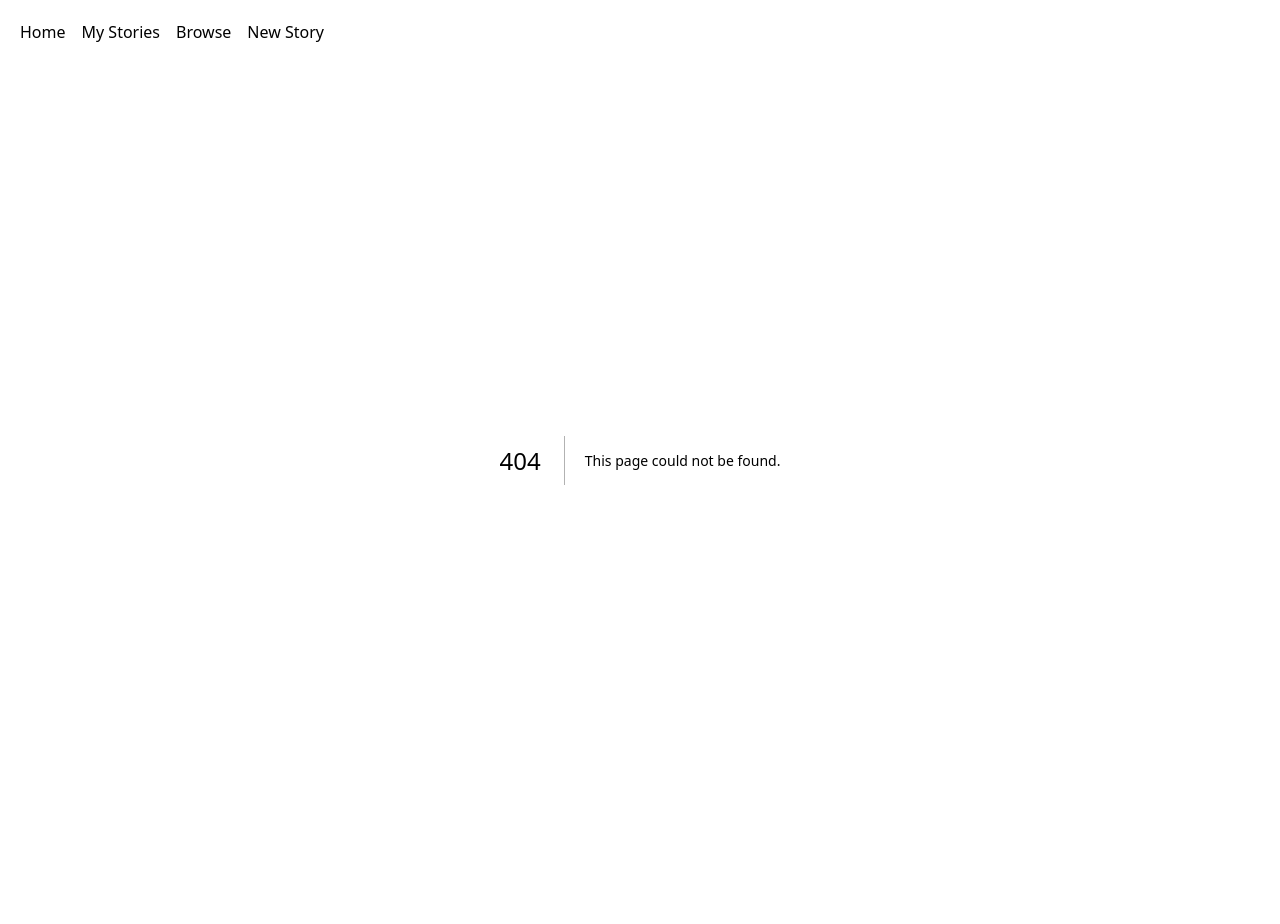
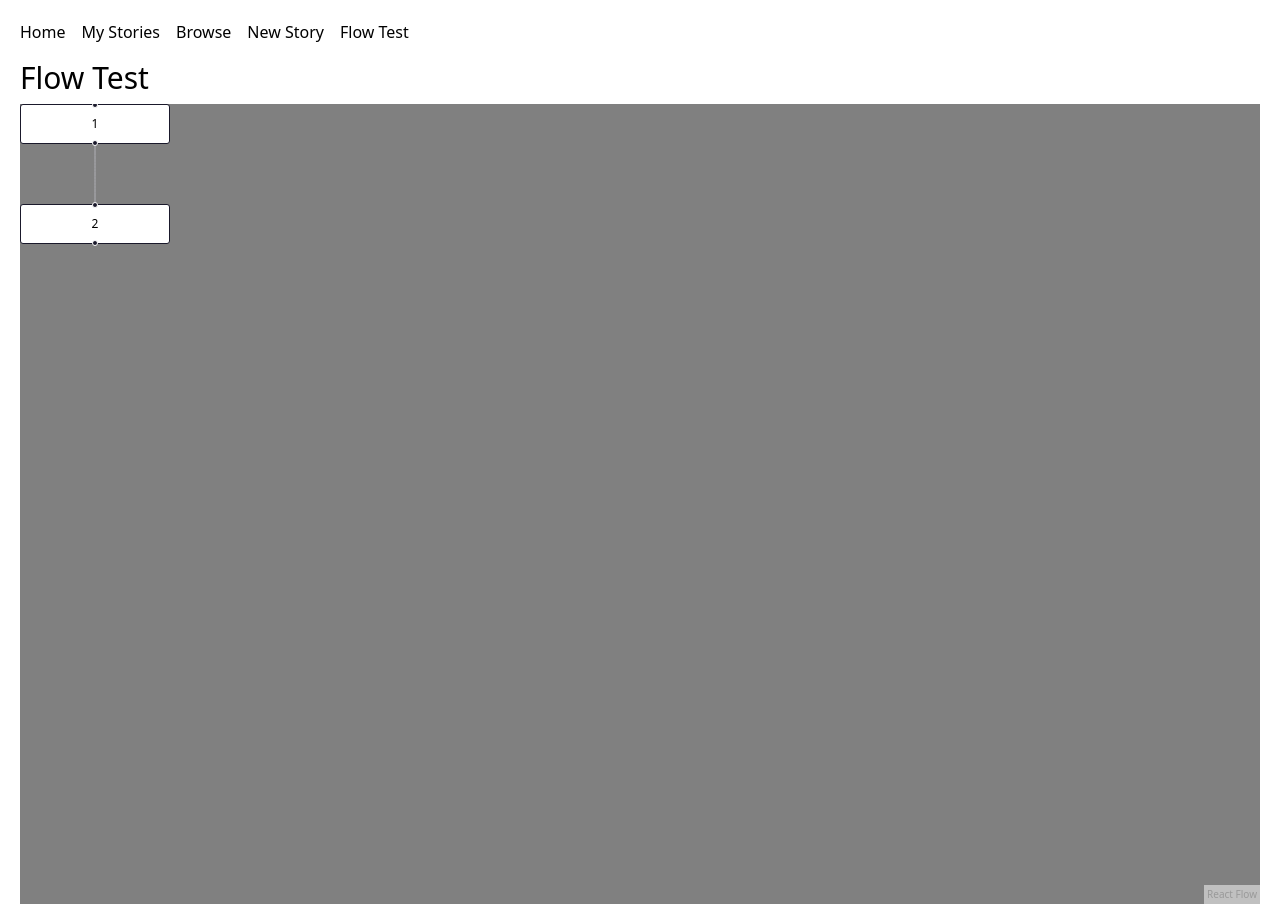
Before and after one commit to Healoz/visual-novel, a Next.js app in the folder visual-novel/: page /flow-test in a window 1280 px wide. Before the commit this address had no page. Before the commit the page ends 880 px from the top, so only its background shows below. Built offline with nearby package versions, Linux system fonts and the light colour scheme.

Commit message:
started using react flow in project

```diff
--- /dev/null
+++ b/visual-novel/app/flow-test/page.tsx
@@ -0,0 +1,35 @@
+import PageContainer from "../components/PageContainer";
+import {
+  ReactFlow,
+  useNodesState,
+  useEdgesState,
+  addEdge,
+} from "@xyflow/react";
+import React, { useCallback } from "react";
+
+import "@xyflow/react/dist/style.css";
+
+const initialNodes = [
+  { id: "1", position: { x: 0, y: 0 }, data: { label: "1" } },
+  { id: "2", position: { x: 0, y: 100 }, data: { label: "2" } },
+];
+const initialEdges = [{ id: "e1-2", source: "1", target: "2" }];
+
+export default function FlowTestPage() {
+  const [nodes, setNodes, onNodesChange] = useNodesState(initialNodes);
+  const [edges, setEdges, onEdgesChange] = useEdgesState(initialEdges);
+
+  const onConnect = useCallback(
+    (params) => setEdges((eds) => addEdge(params, eds)),
+    [setEdges]
+  );
+
+  return (
+    <PageContainer>
+      <h1 className="text-3xl">Flow Test</h1>
+      <div style={{ width: "100%", height: "100vh", backgroundColor: "grey" }}>
+        <ReactFlow nodes={initialNodes} edges={initialEdges} />
+      </div>
+    </PageContainer>
+  );
+}
--- a/visual-novel/app/layout.tsx
+++ b/visual-novel/app/layout.tsx
@@ -21,6 +21,7 @@ export default function RootLayout({
           <Link href="/my-stories">My Stories</Link>
           <Link href="/browse">Browse</Link>
           <Link href="/new-story">New Story</Link>
+          <Link href="/flow-test">Flow Test</Link>
         </nav>
         {children}
       </body>
--- a/visual-novel/package.json
+++ b/visual-novel/package.json
@@ -9,6 +9,7 @@
     "lint": "next lint"
   },
   "dependencies": {
+    "@xyflow/react": "^12.3.2",
     "next": "14.2.15",
     "react": "^18",
     "react-dom": "^18",
```
Also changed, not shown: 1 other file (tests, documents, lock files or other folders).
